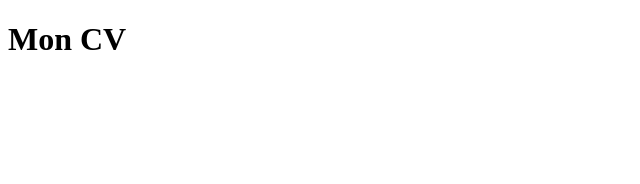
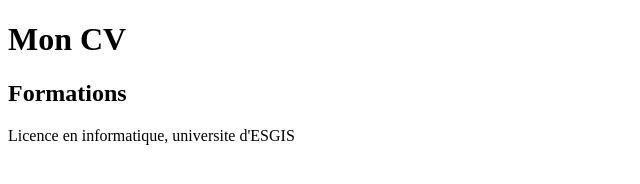
Before and after one commit to mahamath552-coder/mon-cv, a plain HTML site: page index.html in a window 1280 px wide. Shown: the whole page, without its empty margins (0-640 px from the left). Drawn offline with Linux system fonts and the light colour scheme.

Commit message:
mise en place de section formations

```diff
--- a/index.html
+++ b/index.html
@@ -9,5 +9,7 @@
 
     <body>
         <h1>Mon CV</h1>
+        <h2>Formations</h2>
+        <p>Licence en informatique, universite d'ESGIS</p>
     </body>
 </html>
```
